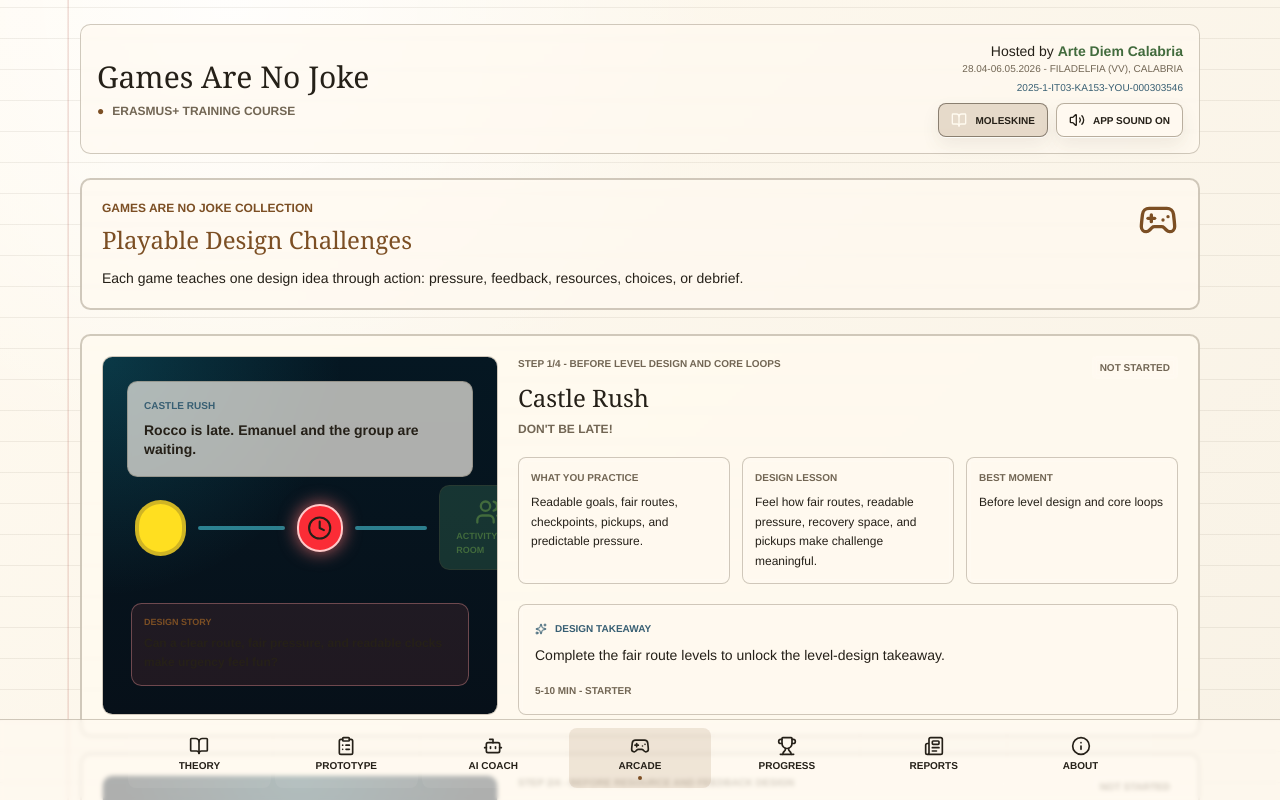
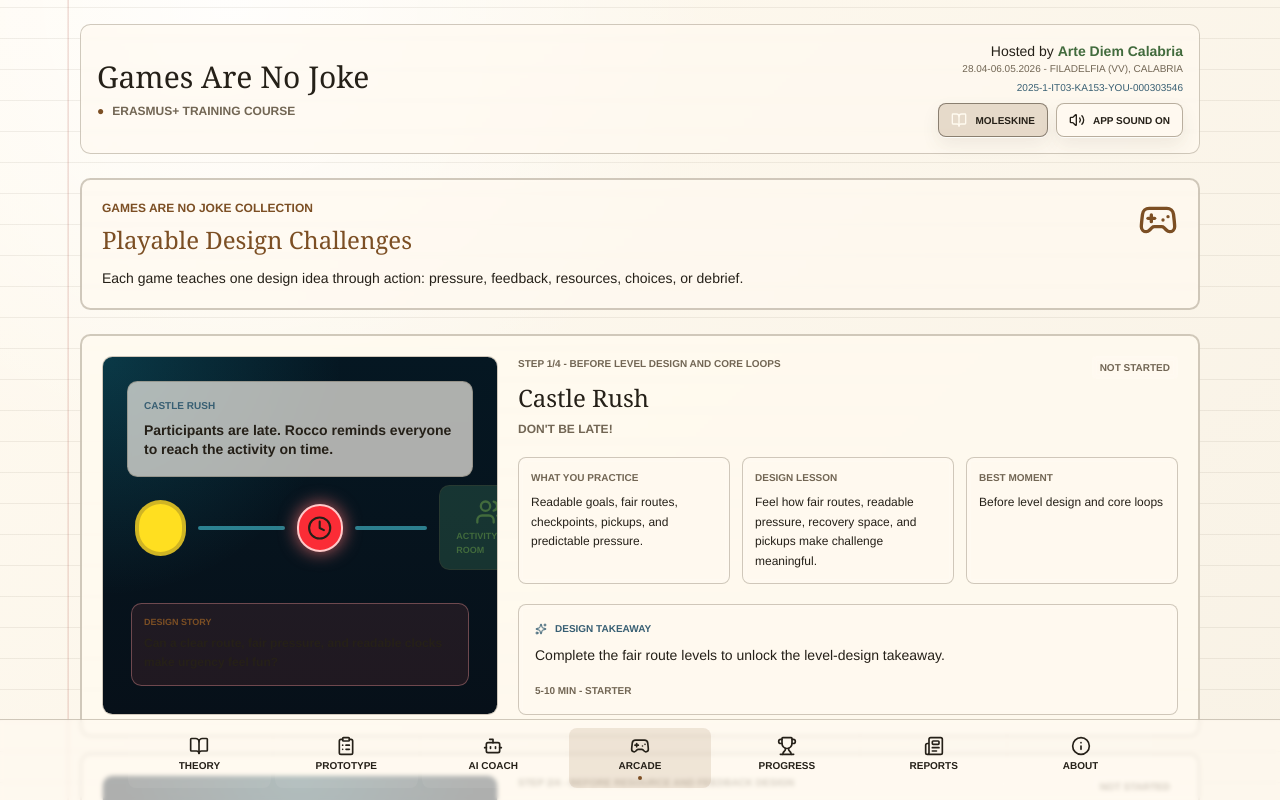
Before and after one commit to artediemcalabria/Games-are-No-Joke-Arcade, a React (Vite) app: page /arcade in a window 1280 px wide. Shown: the top 800 px of the page. Built offline with nearby package versions, Linux system fonts and the light colour scheme.

Commit message:
Clarify Castle Rush preview story

```diff
--- a/src/pages/ArcadeList.tsx
+++ b/src/pages/ArcadeList.tsx
@@ -185,7 +185,7 @@ function GamePreview({ id }: { id: string }) {
       <div className="absolute inset-0 bg-[radial-gradient(circle_at_top_left,rgba(34,211,238,.18),transparent_45%),linear-gradient(180deg,#051722,#071019)]" />
       <div className="absolute left-6 right-6 top-6 rounded-xl border border-cyan-300/35 bg-black/55 p-4">
         <p className="text-[10px] font-black uppercase text-cyan-200">Castle Rush</p>
-        <p className="mt-2 text-sm font-black leading-snug text-white">Rocco is late. Emanuel and the group are waiting.</p>
+        <p className="mt-2 text-sm font-black leading-snug text-white">Participants are late. Rocco reminds everyone to reach the activity on time.</p>
       </div>
       <div className="absolute left-8 top-32 flex items-center gap-3">
         <div className="h-14 w-14 rounded-full border-4 border-yellow-100 bg-yellow-300 shadow-[0_0_18px_rgba(250,204,21,.65)]" />
```
